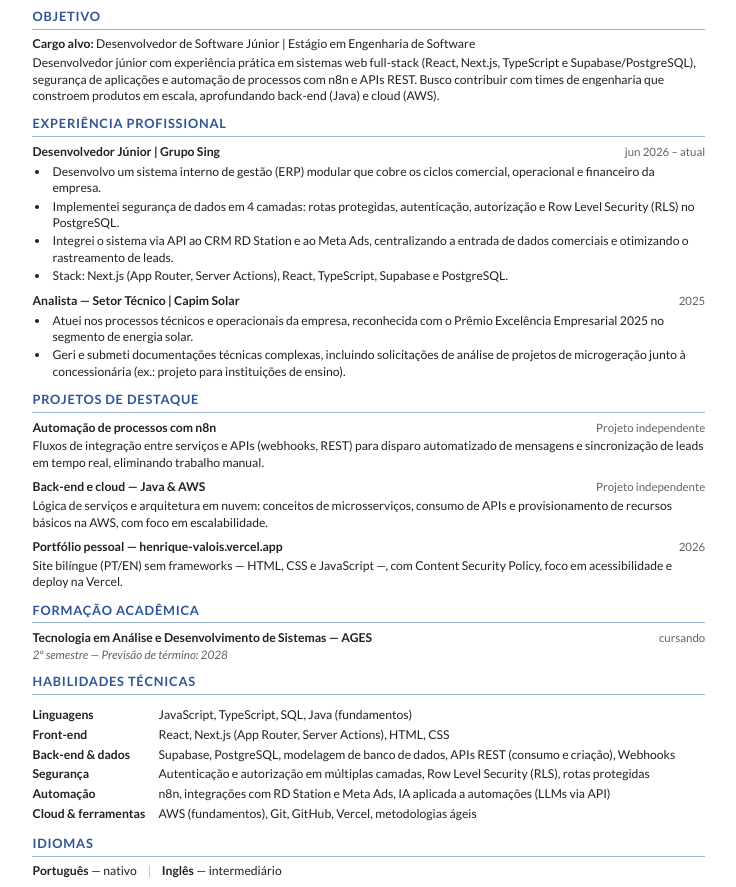
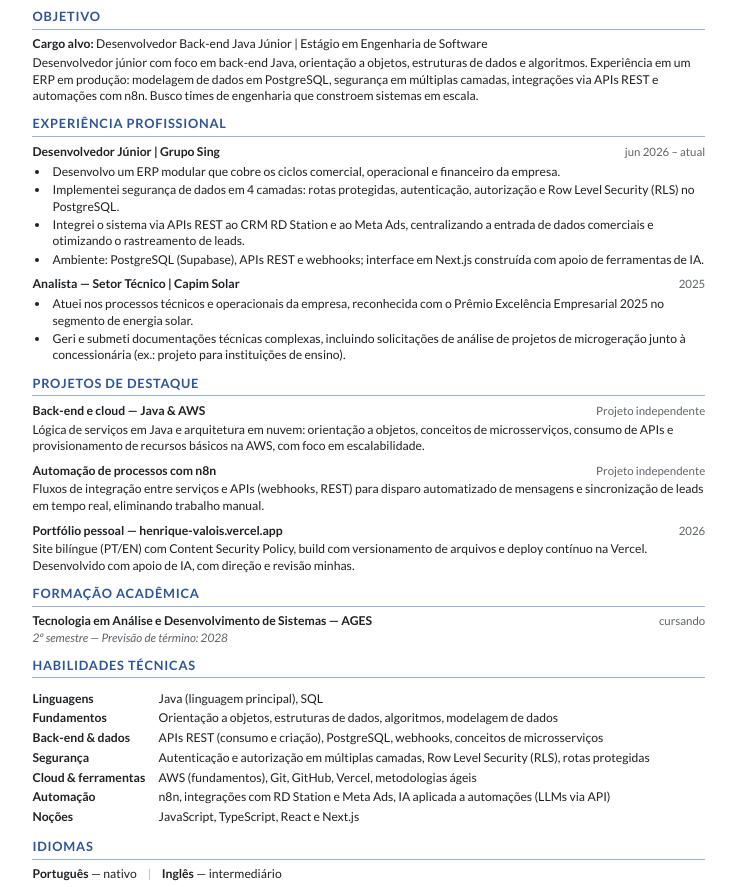
Before and after one commit to hcalois/portfolio, a plain HTML site: page cv-src/curriculo-pt.html in a window 1280 px wide. Shown: the part 132-1019 px from the top of the page, without its empty margins (28-764 px from the left). Drawn offline with Linux system fonts and the light colour scheme.

Commit message:
docs: currículos PT e EN com foco em back-end Java
- título, cargo alvo e resumo centrados em Java, POO, estruturas de dados e algoritmos
- experiência real mantida; front-end do ERP descrito como feito com apoio de IA
- habilidades com Java e fundamentos no topo e JS/TS/React/Next.js como noções

```diff
--- a/cv-src/curriculo-pt.html
+++ b/cv-src/curriculo-pt.html
@@ -4,13 +4,13 @@
   <meta charset="utf-8">
   <title>Currículo — Carlos Henrique Valois dos Santos</title>
   <meta name="author" content="Carlos Henrique Valois dos Santos">
-  <meta name="description" content="Desenvolvedor de Software Júnior — React, Next.js, TypeScript, Supabase, n8n">
+  <meta name="description" content="Desenvolvedor de Software Júnior — Back-end Java, SQL, APIs REST e AWS">
   <link rel="stylesheet" href="cv.css">
 </head>
 <body>
   <header>
     <h1>Carlos Henrique Valois dos Santos</h1>
-    <p class="headline">Desenvolvedor de Software Júnior · Full-Stack · Automação &amp; Integrações</p>
+    <p class="headline">Desenvolvedor de Software Júnior · Back-end Java · APIs, SQL &amp; AWS</p>
     <p class="contact">
       Capim Grosso, BA<span class="sep">|</span>+55 (74) 99114-9492<span class="sep">|</span><a href="mailto:hvalois48@gmail.com">hvalois48@gmail.com</a><br>
       <a href="https://www.linkedin.com/in/henriquesoftware">linkedin.com/in/henriquesoftware</a><span class="sep">|</span><a href="https://github.com/hcalois">github.com/hcalois</a><span class="sep">|</span><a href="https://henrique-valois.vercel.app">henrique-valois.vercel.app</a>
@@ -19,8 +19,8 @@
 
   <section>
     <h2>Objetivo</h2>
-    <p><span class="label">Cargo alvo:</span> Desenvolvedor de Software Júnior | Estágio em Engenharia de Software</p>
-    <p class="desc">Desenvolvedor júnior com experiência prática em sistemas web full-stack (React, Next.js, TypeScript e Supabase/PostgreSQL), segurança de aplicações e automação de processos com n8n e APIs REST. Busco contribuir com times de engenharia que constroem produtos em escala, aprofundando back-end (Java) e cloud (AWS).</p>
+    <p><span class="label">Cargo alvo:</span> Desenvolvedor Back-end Java Júnior | Estágio em Engenharia de Software</p>
+    <p class="desc">Desenvolvedor júnior com foco em back-end Java, orientação a objetos, estruturas de dados e algoritmos. Experiência em um ERP em produção: modelagem de dados em PostgreSQL, segurança em múltiplas camadas, integrações via APIs REST e automações com n8n. Busco times de engenharia que constroem sistemas em escala.</p>
   </section>
 
   <section>
@@ -28,10 +28,10 @@
     <div class="entry">
       <div class="row"><p class="role">Desenvolvedor Júnior | Grupo Sing</p><p class="when">jun 2026 – atual</p></div>
       <ul class="bullets">
-        <li>Desenvolvo um sistema interno de gestão (ERP) modular que cobre os ciclos comercial, operacional e financeiro da empresa.</li>
+        <li>Desenvolvo um ERP modular que cobre os ciclos comercial, operacional e financeiro da empresa.</li>
         <li>Implementei segurança de dados em 4 camadas: rotas protegidas, autenticação, autorização e Row Level Security (RLS) no PostgreSQL.</li>
-        <li>Integrei o sistema via API ao CRM RD Station e ao Meta Ads, centralizando a entrada de dados comerciais e otimizando o rastreamento de leads.</li>
-        <li>Stack: Next.js (App Router, Server Actions), React, TypeScript, Supabase e PostgreSQL.</li>
+        <li>Integrei o sistema via APIs REST ao CRM RD Station e ao Meta Ads, centralizando a entrada de dados comerciais e otimizando o rastreamento de leads.</li>
+        <li>Ambiente: PostgreSQL (Supabase), APIs REST e webhooks; interface em Next.js construída com apoio de ferramentas de IA.</li>
       </ul>
     </div>
     <div class="entry">
@@ -46,16 +46,16 @@
   <section>
     <h2>Projetos de destaque</h2>
     <div class="entry">
+      <div class="row"><p class="role">Back-end e cloud — Java &amp; AWS</p><p class="when">Projeto independente</p></div>
+      <p class="desc">Lógica de serviços em Java e arquitetura em nuvem: orientação a objetos, conceitos de microsserviços, consumo de APIs e provisionamento de recursos básicos na AWS, com foco em escalabilidade.</p>
+    </div>
+    <div class="entry">
       <div class="row"><p class="role">Automação de processos com n8n</p><p class="when">Projeto independente</p></div>
       <p class="desc">Fluxos de integração entre serviços e APIs (webhooks, REST) para disparo automatizado de mensagens e sincronização de leads em tempo real, eliminando trabalho manual.</p>
     </div>
     <div class="entry">
-      <div class="row"><p class="role">Back-end e cloud — Java &amp; AWS</p><p class="when">Projeto independente</p></div>
-      <p class="desc">Lógica de serviços e arquitetura em nuvem: conceitos de microsserviços, consumo de APIs e provisionamento de recursos básicos na AWS, com foco em escalabilidade.</p>
-    </div>
-    <div class="entry">
       <div class="row"><p class="role">Portfólio pessoal — henrique-valois.vercel.app</p><p class="when">2026</p></div>
-      <p class="desc">Site bilíngue (PT/EN) sem frameworks — HTML, CSS e JavaScript —, com Content Security Policy, foco em acessibilidade e deploy na Vercel.</p>
+      <p class="desc">Site bilíngue (PT/EN) com Content Security Policy, build com versionamento de arquivos e deploy contínuo na Vercel. Desenvolvido com apoio de IA, com direção e revisão minhas.</p>
     </div>
   </section>
 
@@ -68,12 +68,13 @@
   <section>
     <h2>Habilidades técnicas</h2>
     <dl class="skills">
-      <dt>Linguagens</dt><dd>JavaScript, TypeScript, SQL, Java (fundamentos)</dd>
-      <dt>Front-end</dt><dd>React, Next.js (App Router, Server Actions), HTML, CSS</dd>
-      <dt>Back-end &amp; dados</dt><dd>Supabase, PostgreSQL, modelagem de banco de dados, APIs REST (consumo e criação), Webhooks</dd>
+      <dt>Linguagens</dt><dd>Java (linguagem principal), SQL</dd>
+      <dt>Fundamentos</dt><dd>Orientação a objetos, estruturas de dados, algoritmos, modelagem de dados</dd>
+      <dt>Back-end &amp; dados</dt><dd>APIs REST (consumo e criação), PostgreSQL, webhooks, conceitos de microsserviços</dd>
       <dt>Segurança</dt><dd>Autenticação e autorização em múltiplas camadas, Row Level Security (RLS), rotas protegidas</dd>
+      <dt>Cloud &amp; ferramentas</dt><dd>AWS (fundamentos), Git, GitHub, Vercel, metodologias ágeis</dd>
       <dt>Automação</dt><dd>n8n, integrações com RD Station e Meta Ads, IA aplicada a automações (LLMs via API)</dd>
-      <dt>Cloud &amp; ferramentas</dt><dd>AWS (fundamentos), Git, GitHub, Vercel, metodologias ágeis</dd>
+      <dt>Noções</dt><dd>JavaScript, TypeScript, React e Next.js</dd>
     </dl>
   </section>
 
@@ -85,7 +86,7 @@
   <section>
     <h2>Habilidades interpessoais</h2>
     <ul class="bullets">
-      <li><span class="label">Resolução de problemas:</span> do diagnóstico à entrega, com adoção rápida de novas tecnologias (Next.js, n8n, Java, AWS).</li>
+      <li><span class="label">Resolução de problemas:</span> do diagnóstico à entrega, com adoção rápida de novas tecnologias (Java, AWS, n8n).</li>
       <li><span class="label">Comunicação técnica:</span> documentação e submissão de projetos de engenharia junto à concessionária de energia.</li>
       <li><span class="label">Visão de negócio:</span> integração entre tecnologia, marketing e vendas (CRM e mídia paga).</li>
     </ul>
```
Also changed, not shown: cv-src/resume-en.html (+18 -17 lines), 2 other files.
